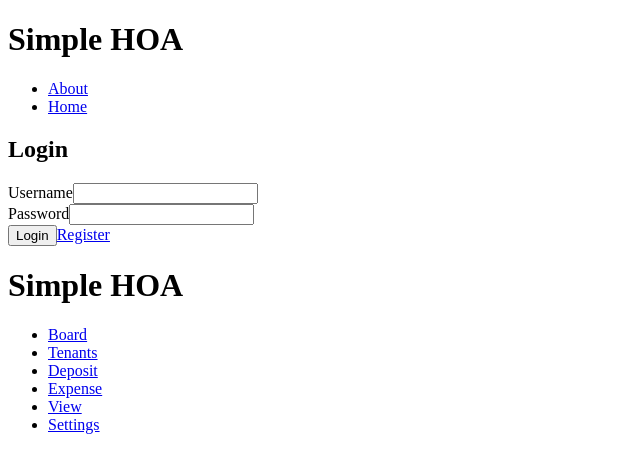
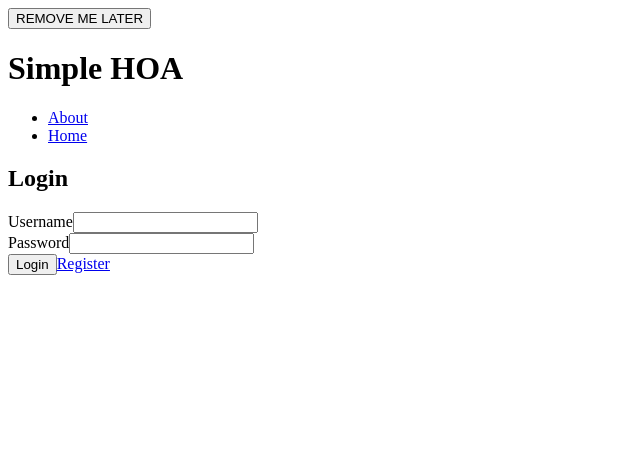
Before and after one commit to Silent-Echo-JS/Greenfield, a React app: page / in a window 1280 px wide. Shown: the top 472 px of the page, without its empty margins (0-640 px from the left). Built offline with nearby package versions, Linux system fonts and the light colour scheme; the HTML template or start-up script is replaced by a standard one.

Commit message:
test rendering one navigation bar at a time before adding authentication

```diff
--- a/client/src/components/App.jsx
+++ b/client/src/components/App.jsx
@@ -1,5 +1,5 @@
 import React from 'react';
-import { BrowserRouter as  Router, Route, Switch } from 'react-router-dom';
+import { BrowserRouter as  Router, Switch } from 'react-router-dom';
 import Navbar from './HeaderComponent/Navbar.jsx';
 import Dashboard from './DashboardComponents/Dashboard.jsx';
 
@@ -10,14 +10,28 @@ class App extends React.Component {
     this.state = {
       isAuth: true
     }
+    this.authenticate = this.authenticate.bind(this);
   }
+
+    authenticate() {
+      // // do something to check if logged in
+      // if (loggedIn) {
+      //   this.setState({isAuth:true})
+      // }
+      // the following is used for testing only. REMOVE LATER
+      this.setState({
+        isAuth: !this.state.isAuth
+      })
+    }
 
   render() {
     return (
       <Router>
-          <Navbar />
-          <Dashboard />
-
+          {/* button is temporary. FOR TESTING */}
+          <button onClick={this.authenticate}>REMOVE ME LATER</button>
+        <Switch>
+          {this.state.isAuth ? <Navbar /> : <Dashboard />}
+        </Switch>
       </Router>
     );
   }
```
